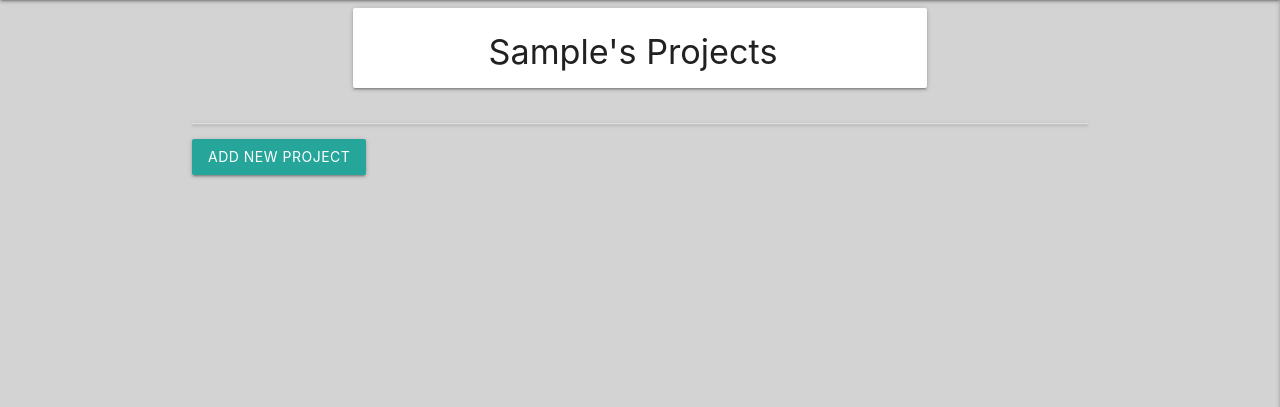
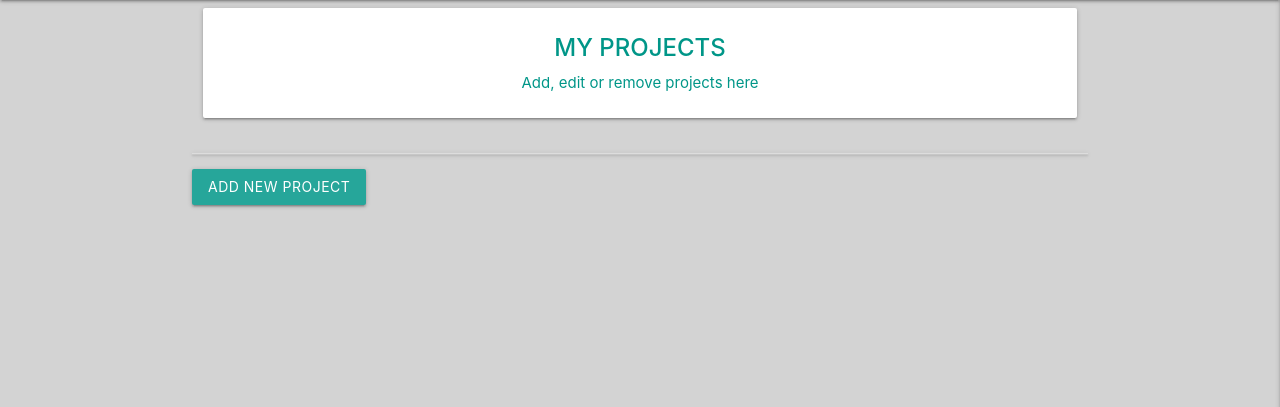
Before and after one commit to Code-Institute-Submissions/nic-was-project-budget_AprResub, a Flask app: page / in a window 1280 px wide. Shown: the part 64-471 px from the top of the page. Run offline with Flask 2, Linux system fonts and the light colour scheme; the visitor is signed in with stand-in values (Sample User, id 1); a database or web service that is not in the repository returns one stand-in record (values such as "Sample title"); some libraries are stand-ins or nearby versions.

Commit message:
Fixing formatting

```diff
--- a/templates/edit_project.html
+++ b/templates/edit_project.html
@@ -33,8 +33,8 @@
                 </div>
 
                 <!-- print existing categories JS-->
+                <div class="row category padding-forms" id="exiting-categories">
                 {% for category in project.project_categories %}
-                    <div class="row category padding-forms" id="exiting-categories">
                         <div class="row category" id="{{loop.index}}category">
                             <div class="input-field col s5 m5">
                                 <input name="{{loop.index}}category" name="{{loop.index}}category" type="text"
@@ -58,9 +58,9 @@
                                 {% endif %}
                             </div>
                         </div>
-                    </div>
 
-                {% endfor %}
+                        {% endfor %}
+                </div>
                 <!-- add categories  -->
                 <div class="row category" id="categories">
                 </div>
--- a/templates/projects.html
+++ b/templates/projects.html
@@ -2,14 +2,13 @@
 {% block content %}
 
 <div class="row">
-    <div class="col s12 m8 offset-m2">
-        <div class="card-panel padding-forms">
-            <h4 class="center-align">
-                {{ username.capitalize() }}'s Projects
-            </h4>
-
+    <div class="col s12 m12">
+    <div class="card white darken-1">
+        <div class="card-content teal-text center-align">
+        <span class="card-title"><strong>MY PROJECTS</strong></span>
+        <p>Add, edit or remove projects here</p>
         </div>
-
+    </div>
     </div>
 </div>
 
@@ -17,7 +16,10 @@
     {% for project in projects %}
         {% if session.user|lower == project.created_by|lower %}
             <li>
-                <div class="collapsible-header padding-forms">
+                <div class="collapsible-header my-row">
+                    <div class="col s9">
+                        {{ project.project_name.title() }} ({{ project.project_currency.upper() }})
+                    </div>
                     <div class="col s2">
                         <i class="fas fa-caret-down"></i>
                         <a href="{{ url_for('delete_project', project_id=project._id) }}" class="btn-small white delete-icon">
@@ -27,15 +29,13 @@
                             <i class="fas fa-pencil-alt"></i>
                         </a>
                     </div>
-                    <div class="col s9">
-                        <strong>{{ project.project_name.upper() }} ({{ project.project_currency.upper() }})</strong>
-                    </div>
+
                 </div>
                 <div class="collapsible-body">
 
                     <p>Project Start date: {{ project.project_start_date }}</p>
                     <div class="row teal">
-                        <h5>Categories</h5>
+                        <strong>Categories</strong>
                         {% for category in project.project_categories %}
                             {% if category.name %}
                                 <div class="col s12 m12">
@@ -51,5 +51,4 @@
 
   <div id="add-new-project"  class="btn centre-align"><a href="{{ url_for('create_project') }}">Add New Project</a></div>
 
-
 {% endblock %}
```
